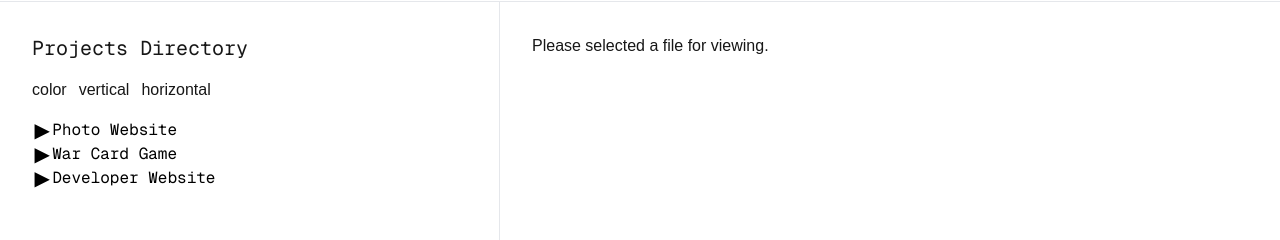
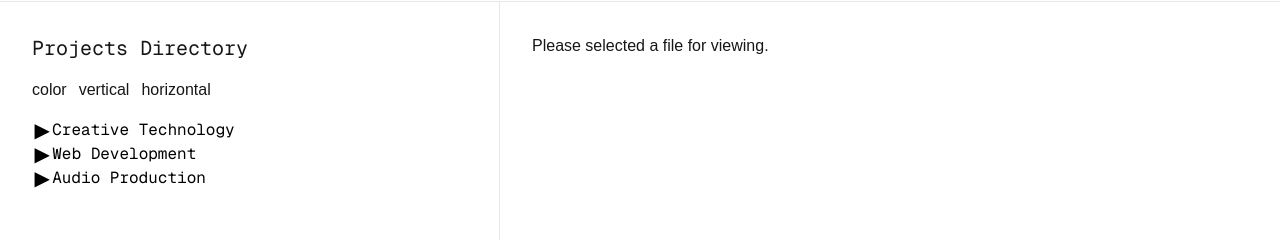
Before and after one commit to GEEspinosa/gee-web-dev-portfolio, a Next.js app: page /projects in a window 1280 px wide. Shown: the part 79-319 px from the top of the page. Built offline with nearby package versions, Linux system fonts and the light colour scheme.

Commit message:
Chore: reorienting content of project directory

```diff
--- a/app/projects/page.tsx
+++ b/app/projects/page.tsx
@@ -3,7 +3,7 @@ import { useState } from "react";
 import TreeNode from "@/components/TreeNode";
 import type { TreeNodeProps } from "@/components/TreeNode";
 import DirectoryToggleContext from "@/context/DirectoryToggleContext";
-import ContentViewer from "../../components/ContentViewer"
+import ContentViewer from "../../components/ContentViewer";
 
 let id = 0;
 function idIncrement() {
@@ -148,8 +148,6 @@ Feel free to reach out for booking inquiries or collaborations:
 *Thank you for visiting my portfolio!*
 `;
 
-
-
 // const treeData: TreeNodeProps["node"][] = [
 //   {
 //     id: idIncrement(),
@@ -227,6 +225,36 @@ Feel free to reach out for booking inquiries or collaborations:
 const treeData: TreeNodeProps["node"][] = [
   {
     id: idIncrement(),
+    name: "Creative Technology",
+    type: "folder",
+    children: [
+      {
+        id: idIncrement(),
+        name: "Convolution Reverb Tool",
+        type: "folder",
+        children: [],
+      },
+      {
+        id: idIncrement(),
+        name: "Acoustic Research",
+        type: "folder",
+        children: [
+          {
+            id: idIncrement(),
+            name: "Impulse Response Library",
+            type: "folder",
+          },
+        ],
+      },
+    ],
+  },
+  {
+    id: idIncrement(),
+    name: "Web Development",
+    type: "folder",
+    children: [
+      {
+        id: idIncrement(),
         name: "Photo Website",
         type: "folder",
         children: [
@@ -235,14 +263,14 @@ const treeData: TreeNodeProps["node"][] = [
             name: "GitHub Repo",
             type: "file",
             fileType: "github-repo",
-        url: "https://github.com/GEEspinosa/GEEspinosa-photo-portfolio.git"
+            url: "https://github.com/GEEspinosa/GEEspinosa-photo-portfolio.git",
           },
           {
             id: idIncrement(),
             name: "Live Demo",
             type: "file",
             fileType: "live-demo",
-        url: "https://ge-espinosa-photo-portfolio.vercel.app"
+            url: "https://ge-espinosa-photo-portfolio.vercel.app",
           },
           {
             id: idIncrement(),
@@ -270,6 +298,134 @@ const treeData: TreeNodeProps["node"][] = [
         name: "Developer Website",
         type: "folder",
         children: [],
+      },
+    ],
+  },
+  {
+    id: idIncrement(),
+    name: "Audio Production",
+    type: "folder",
+    children: [
+      {
+        id: idIncrement(),
+        name: "WinterBeast",
+        type: "folder",
+        children: [
+          {
+            id: idIncrement(),
+            name: "Hail",
+            type: "folder",
+            children: [
+              {
+                id: idIncrement(),
+                name: "Transgression (2024)",
+                fileType: "album-file",
+                type: "file",
+              },
+              {
+                id: idIncrement(),
+                name: "We Are Nothing (2023)",
+                fileType: "album-file",
+                type: "file",
+              },
+            ],
+          },
+          {
+            id: idIncrement(),
+            name: "Old Town Diamonds",
+            type: "folder",
+            children: [
+              {
+                id: idIncrement(),
+                name: "40 Miles",
+                fileType: 'album-file',
+                type: "file",
+              },
+              {
+                id: idIncrement(),
+                name: "A Pale Horse",
+                fileType: 'album-file',
+                type: "file",
+              },
+
+            ],
+          },
+          {
+            id: idIncrement(),
+            name: "Fliege",
+            type: "folder",
+            children: [],
+          },
+          {
+            id: idIncrement(),
+            name: "L'Acephale",
+            type: "folder",
+            children: [],
+          },
+          {
+            id: idIncrement(),
+            name: "Hollow Senses",
+            type: "folder",
+            children: [],
+          },
+          {
+            id: idIncrement(),
+            name: "Mistons",
+            type: "folder",
+            children: [],
+          },
+          {
+            id: idIncrement(),
+            name: "Entrain",
+            type: "folder",
+            children: [],
+          },
+          {
+            id: idIncrement(),
+            name: "Refridgerated Nurses",
+            type: "folder",
+            children: [],
+          },
+          {
+            id: idIncrement(),
+            name: "Ebisu",
+            type: "folder",
+            children: [],
+          },
+          {
+            id: idIncrement(),
+            name: "Twin Perish",
+            type: "folder",
+            children: [],
+          },
+          {
+            id: idIncrement(),
+            name: "Notnauts",
+            type: "folder",
+            children: [],
+          },
+          {
+            id: idIncrement(),
+            name: "Hellcows",
+            type: "folder",
+            children: [],
+          },
+        ],
+      },
+      {
+        id: idIncrement(),
+        name: "Pre-WinterBeast",
+        type: "folder",
+        children: [
+          {
+            id: idIncrement(),
+            name: "Old Town Diamonds",
+            type: "folder",
+            children: [],
+          },
+        ],
+      },
+    ],
   },
 ];
 
--- a/components/TreeNode.tsx
+++ b/components/TreeNode.tsx
@@ -2,7 +2,7 @@
 import { useState, useRef, useEffect } from "react";
 import { useDirectoryToggle } from "../context/DirectoryToggleContext";
 
-type FileType = 'github-repo' | 'live-demo' | 'readme' | 'component'
+type FileType = 'github-repo' | 'live-demo' | 'readme' | 'component' | 'album-file'
 
 export interface TreeNodeProps {
   node: {
```
Also changed, not shown: components/ProjectList.tsx (indentation only). Lines whose indentation alone changed are shown as unchanged.
